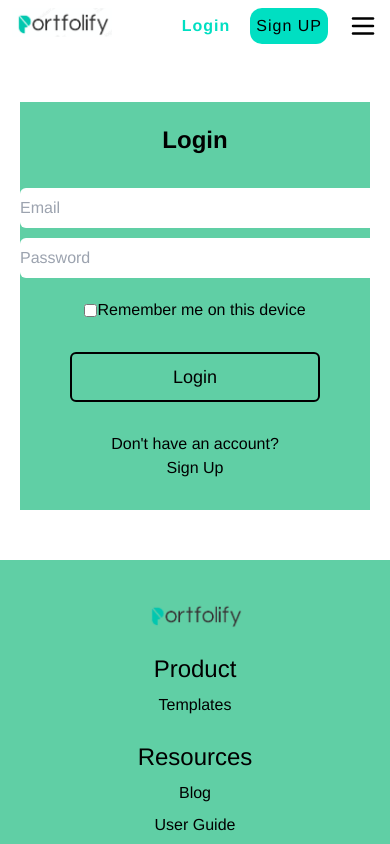
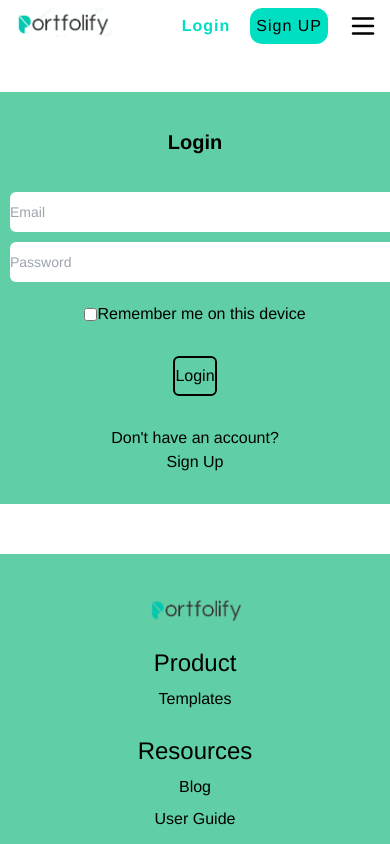
Before and after one commit to Qureshi145/Portfolio_Builder, a React (Vite) app: page /login in a window 390 px wide. Shown: the top 844 px of the page. Built offline with nearby package versions, Linux system fonts and the light colour scheme.

Commit message:
login-signup.css
login-signup.css (Updated)

```diff
--- a/src/Styles/login-signup.css
+++ b/src/Styles/login-signup.css
@@ -7,13 +7,11 @@
   display: flex;
   flex-direction: column;
   margin: auto;
-  margin-top: 50px;
-  margin-left: 20px;
-  margin-right: 20px;
+  padding: 20px;
+  max-width: 800px; /* Adjusted for responsiveness */
+  background: #60cfa5;
+  margin-top: 40px;
   margin-bottom: 50px;
-  background: white;
-  padding-bottom: 30px;
-  background-color: #60cfa5;
 }
 
 .header1 {
@@ -23,6 +21,8 @@
   gap: 9px;
   width: 100%;
   margin-top: 20px;
+  padding: 10px;
+  background-color: #60cfa5;
 }
 
 .text {
@@ -42,7 +42,7 @@
   display: flex;
   align-items: center;
   margin: auto;
-  width: 90%;
+  width: 100%;
   max-width: 480px;
   height: 80px;
   background: white;
@@ -74,7 +74,8 @@
   align-items: center;
   justify-content: center;
   background: #60cfa5;
-  width: 250px;
+  width: 100%;
+  max-width: 250px;
   height: 50px;
   color: black;
   border-radius: 6px;
@@ -93,20 +94,53 @@
   margin-top: 20px;
 }
 
-
-
 .login-signup {
   display: flex;
   align-items: center;
   flex-direction: column;
   background-color: white;
   color: black;
+  margin-bottom: 20px;
 }
 
+.footer {
+  background-color: black;
+  color: green;
+  text-align: center;
+  padding: 20px;
+  margin-top: 20px; /* Add margin to create distance from the login box */
+}
+
+
+
 /* Media Query for smaller screens */
-@media screen and (max-width: 600px) {
-  .container {
-    margin-left: 10px;
-    margin-right: 10px;
+@media only screen and (max-width: 768px) {
+  .containerls {
+    padding: 10px;
+  }
+
+  .header1 {
+    padding: 5px;
+  }
+
+  .text {
+    font-size: 20px;
+  }
+
+  .textboxes {
+    padding: auto;
+  }
+
+  .input {
+    height: 60px;
+  }
+
+  .input input {
+    font-size: 14px;
+  }
+
+  .submit {
+    height: 40px;
+    font-size: 16px;
   }
 }
```
